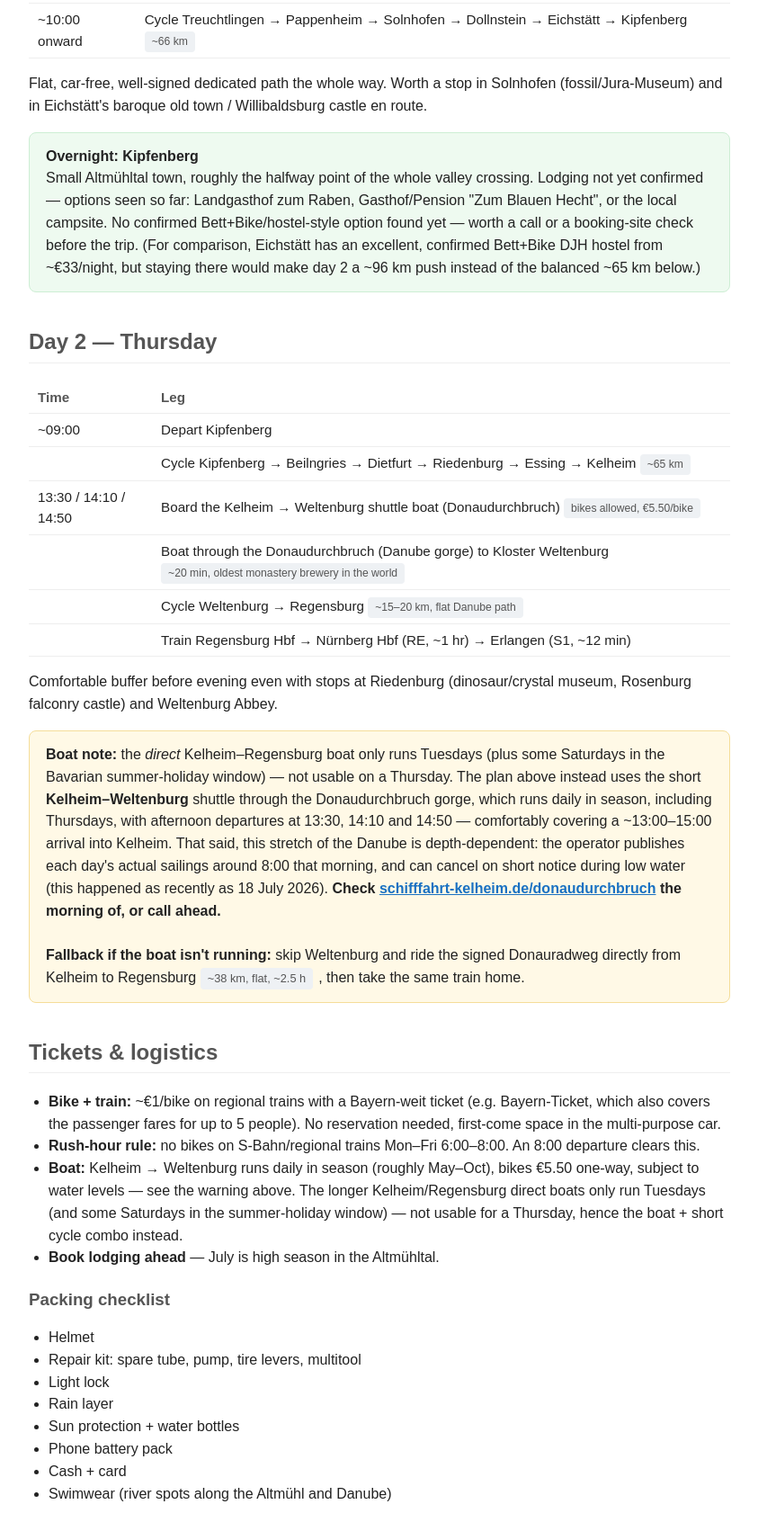
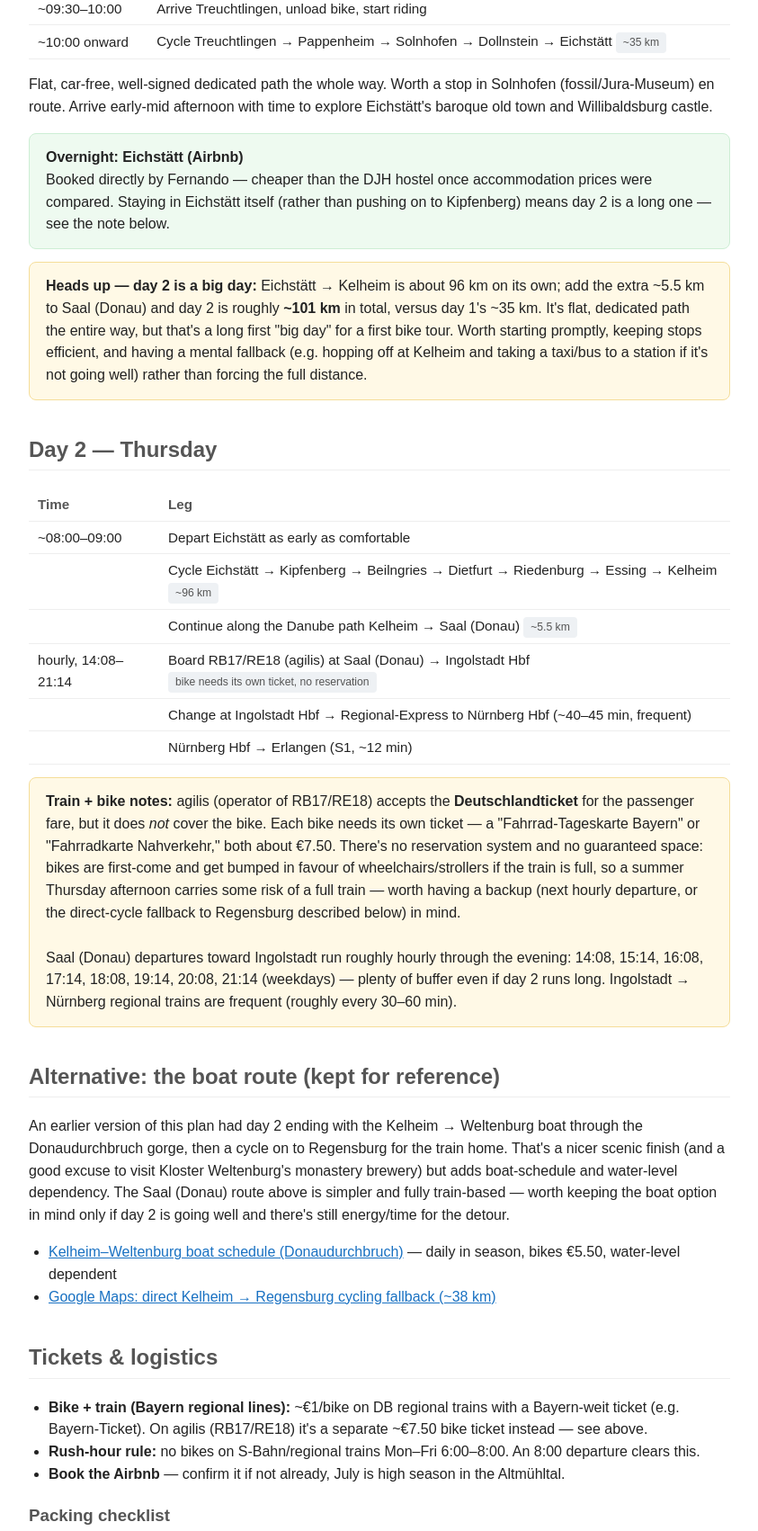
Before and after one commit to chrisrepo-gh/weekplan, a plain HTML site: page bike-tour/index.html in a window 1280 px wide. Shown: the part 528-2230 px from the top of the page at 90% size, without its empty margins (218-1061 px from the left). Drawn offline with Linux system fonts and the light colour scheme.

Commit message:
Change plan: Eichstatt Airbnb overnight, return via Saal (Donau) train instead of boat

```diff
--- a/bike-tour/index.html
+++ b/bike-tour/index.html
@@ -3,7 +3,7 @@
 <head>
 <meta charset="UTF-8">
 <meta name="viewport" content="width=device-width, initial-scale=1.0">
-<title>Altmühltal Bike Tour — Erlangen → Kipfenberg → Kelheim → Regensburg</title>
+<title>Altmühltal Bike Tour — Erlangen → Eichstätt → Kelheim → Ingolstadt</title>
 <style>
   body { font-family: sans-serif; margin: 20px auto; max-width: 780px; padding: 0 16px; line-height: 1.55; color: #222; }
   h1 { color: #333; margin-bottom: 4px; }
@@ -28,10 +28,10 @@
 <p class="backlink"><a href="../index.html">&larr; weekplan home</a></p>
 
 <h1>Altmühltal Bike Tour</h1>
-<p class="sub">Erlangen → Treuchtlingen → Kipfenberg → Kelheim → Regensburg → Erlangen · 2 days · normal fitness, first bike tour</p>
+<p class="sub">Erlangen → Treuchtlingen → Eichstätt → Kelheim → Saal (Donau) → Ingolstadt → Erlangen · 2 days · normal fitness, first bike tour</p>
 
 <div class="card">
-<strong>Plan at a glance:</strong> train out to Treuchtlingen, cycle the flat, dedicated Altmühltal-Radweg for two days with an overnight in Kipfenberg, finish the valley in Kelheim, cross the Danube gorge by boat to Kloster Weltenburg, cycle on to Regensburg, and train home. Point-to-point the whole way — no backtracking.
+<strong>Plan at a glance:</strong> train out to Treuchtlingen, cycle the flat, dedicated Altmühltal-Radweg to Eichstätt for an Airbnb overnight, then a long second day pushing all the way through the valley to Kelheim and on to Saal (Donau), where a regional train takes the bike straight to Ingolstadt for the connection home. Point-to-point the whole way — no backtracking, no boat.
 </div>
 
 <h2>Day 1 — Wednesday</h2>
@@ -40,39 +40,48 @@
 <tr><td>08:00</td><td>Erlangen → Nürnberg Hbf (S1, ~12 min)</td></tr>
 <tr><td>~08:30–09:00</td><td>Change at Nürnberg Hbf → Regional-Express to Treuchtlingen (~55–70 min)</td></tr>
 <tr><td>~09:30–10:00</td><td>Arrive Treuchtlingen, unload bike, start riding</td></tr>
-<tr><td>~10:00 onward</td><td>Cycle Treuchtlingen → Pappenheim → Solnhofen → Dollnstein → Eichstätt → Kipfenberg <span class="tag">~66 km</span></td></tr>
+<tr><td>~10:00 onward</td><td>Cycle Treuchtlingen → Pappenheim → Solnhofen → Dollnstein → Eichstätt <span class="tag">~35 km</span></td></tr>
 </table>
-<p>Flat, car-free, well-signed dedicated path the whole way. Worth a stop in Solnhofen (fossil/Jura-Museum) and in Eichstätt's baroque old town / Willibaldsburg castle en route.</p>
+<p>Flat, car-free, well-signed dedicated path the whole way. Worth a stop in Solnhofen (fossil/Jura-Museum) en route. Arrive early-mid afternoon with time to explore Eichstätt's baroque old town and Willibaldsburg castle.</p>
 
 <div class="card overnight">
-<strong>Overnight: Kipfenberg</strong><br>
-Small Altmühltal town, roughly the halfway point of the whole valley crossing. Lodging not yet confirmed — options seen so far: Landgasthof zum Raben, Gasthof/Pension "Zum Blauen Hecht", or the local campsite. No confirmed Bett+Bike/hostel-style option found yet — worth a call or a booking-site check before the trip. (For comparison, Eichstätt has an excellent, confirmed Bett+Bike DJH hostel from ~€33/night, but staying there would make day 2 a ~96 km push instead of the balanced ~65 km below.)
+<strong>Overnight: Eichstätt (Airbnb)</strong><br>
+Booked directly by Fernando — cheaper than the DJH hostel once accommodation prices were compared. Staying in Eichstätt itself (rather than pushing on to Kipfenberg) means day 2 is a long one — see the note below.
+</div>
+
+<div class="card warning">
+<strong>Heads up — day 2 is a big day:</strong> Eichstätt → Kelheim is about 96 km on its own; add the extra ~5.5 km to Saal (Donau) and day 2 is roughly <strong>~101 km</strong> in total, versus day 1's ~35 km. It's flat, dedicated path the entire way, but that's a long first "big day" for a first bike tour. Worth starting promptly, keeping stops efficient, and having a mental fallback (e.g. hopping off at Kelheim and taking a taxi/bus to a station if it's not going well) rather than forcing the full distance.
 </div>
 
 <h2>Day 2 — Thursday</h2>
 <table>
 <tr><th>Time</th><th>Leg</th></tr>
-<tr><td>~09:00</td><td>Depart Kipfenberg</td></tr>
-<tr><td></td><td>Cycle Kipfenberg → Beilngries → Dietfurt → Riedenburg → Essing → Kelheim <span class="tag">~65 km</span></td></tr>
-<tr><td>13:30 / 14:10 / 14:50</td><td>Board the Kelheim → Weltenburg shuttle boat (Donaudurchbruch) <span class="tag">bikes allowed, €5.50/bike</span></td></tr>
-<tr><td></td><td>Boat through the Donaudurchbruch (Danube gorge) to Kloster Weltenburg <span class="tag">~20 min, oldest monastery brewery in the world</span></td></tr>
-<tr><td></td><td>Cycle Weltenburg → Regensburg <span class="tag">~15–20 km, flat Danube path</span></td></tr>
-<tr><td></td><td>Train Regensburg Hbf → Nürnberg Hbf (RE, ~1 hr) → Erlangen (S1, ~12 min)</td></tr>
+<tr><td>~08:00–09:00</td><td>Depart Eichstätt as early as comfortable</td></tr>
+<tr><td></td><td>Cycle Eichstätt → Kipfenberg → Beilngries → Dietfurt → Riedenburg → Essing → Kelheim <span class="tag">~96 km</span></td></tr>
+<tr><td></td><td>Continue along the Danube path Kelheim → Saal (Donau) <span class="tag">~5.5 km</span></td></tr>
+<tr><td>hourly, 14:08–21:14</td><td>Board RB17/RE18 (agilis) at Saal (Donau) → Ingolstadt Hbf <span class="tag">bike needs its own ticket, no reservation</span></td></tr>
+<tr><td></td><td>Change at Ingolstadt Hbf → Regional-Express to Nürnberg Hbf (~40–45 min, frequent)</td></tr>
+<tr><td></td><td>Nürnberg Hbf → Erlangen (S1, ~12 min)</td></tr>
 </table>
-<p>Comfortable buffer before evening even with stops at Riedenburg (dinosaur/crystal museum, Rosenburg falconry castle) and Weltenburg Abbey.</p>
 
 <div class="card warning">
-<strong>Boat note:</strong> the <em>direct</em> Kelheim–Regensburg boat only runs Tuesdays (plus some Saturdays in the Bavarian summer-holiday window) — not usable on a Thursday. The plan above instead uses the short <strong>Kelheim–Weltenburg</strong> shuttle through the Donaudurchbruch gorge, which runs daily in season, including Thursdays, with afternoon departures at 13:30, 14:10 and 14:50 — comfortably covering a ~13:00–15:00 arrival into Kelheim. That said, this stretch of the Danube is depth-dependent: the operator publishes each day's actual sailings around 8:00 that morning, and can cancel on short notice during low water (this happened as recently as 18 July 2026). <strong>Check <a href="https://schifffahrt-kelheim.de/donaudurchbruch/" target="_blank">schifffahrt-kelheim.de/donaudurchbruch</a> the morning of, or call ahead.</strong>
+<strong>Train + bike notes:</strong> agilis (operator of RB17/RE18) accepts the <strong>Deutschlandticket</strong> for the passenger fare, but it does <em>not</em> cover the bike. Each bike needs its own ticket — a "Fahrrad-Tageskarte Bayern" or "Fahrradkarte Nahverkehr," both about €7.50. There's no reservation system and no guaranteed space: bikes are first-come and get bumped in favour of wheelchairs/strollers if the train is full, so a summer Thursday afternoon carries some risk of a full train — worth having a backup (next hourly departure, or the direct-cycle fallback to Regensburg described below) in mind.
 <br><br>
-<strong>Fallback if the boat isn't running:</strong> skip Weltenburg and ride the signed Donauradweg directly from Kelheim to Regensburg <span class="tag">~38 km, flat, ~2.5 h</span>, then take the same train home.
+Saal (Donau) departures toward Ingolstadt run roughly hourly through the evening: 14:08, 15:14, 16:08, 17:14, 18:08, 19:14, 20:08, 21:14 (weekdays) — plenty of buffer even if day 2 runs long. Ingolstadt → Nürnberg regional trains are frequent (roughly every 30–60 min).
 </div>
+
+<h2>Alternative: the boat route (kept for reference)</h2>
+<p>An earlier version of this plan had day 2 ending with the Kelheim → Weltenburg boat through the Donaudurchbruch gorge, then a cycle on to Regensburg for the train home. That's a nicer scenic finish (and a good excuse to visit Kloster Weltenburg's monastery brewery) but adds boat-schedule and water-level dependency. The Saal (Donau) route above is simpler and fully train-based — worth keeping the boat option in mind only if day 2 is going well and there's still energy/time for the detour.</p>
+<ul>
+<li><a href="https://schifffahrt-kelheim.de/donaudurchbruch/" target="_blank">Kelheim–Weltenburg boat schedule (Donaudurchbruch)</a> — daily in season, bikes €5.50, water-level dependent</li>
+<li><a href="https://www.google.com/maps/dir/?api=1&origin=Kelheim,+Germany&destination=Regensburg+Hbf,+Germany&travelmode=bicycling" target="_blank">Google Maps: direct Kelheim → Regensburg cycling fallback (~38 km)</a></li>
+</ul>
 
 <h2>Tickets &amp; logistics</h2>
 <ul>
-<li><strong>Bike + train:</strong> ~€1/bike on regional trains with a Bayern-weit ticket (e.g. Bayern-Ticket, which also covers the passenger fares for up to 5 people). No reservation needed, first-come space in the multi-purpose car.</li>
+<li><strong>Bike + train (Bayern regional lines):</strong> ~€1/bike on DB regional trains with a Bayern-weit ticket (e.g. Bayern-Ticket). On agilis (RB17/RE18) it's a separate ~€7.50 bike ticket instead — see above.</li>
 <li><strong>Rush-hour rule:</strong> no bikes on S-Bahn/regional trains Mon–Fri 6:00–8:00. An 8:00 departure clears this.</li>
-<li><strong>Boat:</strong> Kelheim → Weltenburg runs daily in season (roughly May–Oct), bikes €5.50 one-way, subject to water levels — see the warning above. The longer Kelheim/Regensburg direct boats only run Tuesdays (and some Saturdays in the summer-holiday window) — not usable for a Thursday, hence the boat + short cycle combo instead.</li>
-<li><strong>Book lodging ahead</strong> — July is high season in the Altmühltal.</li>
+<li><strong>Book the Airbnb</strong> — confirm it if not already, July is high season in the Altmühltal.</li>
 </ul>
 
 <h3>Packing checklist</h3>
@@ -93,18 +102,15 @@ Small Altmühltal town, roughly the halfway point of the whole valley crossing.
 <li><a href="https://www.komoot.com/tour/314469" target="_blank">Komoot: Eichstätt → Kipfenberg</a></li>
 <li><a href="https://www.komoot.com/tour/46532508" target="_blank">Komoot: Beilngries → Kipfenberg (ride reversed)</a></li>
 <li><a href="https://www.komoot.com/tour/44178944" target="_blank">Komoot: Beilngries → Kelheim</a></li>
-<li><a href="https://www.komoot.com/tour/927793019" target="_blank">Komoot: Weltenburg → Regensburg (Donauradtour Etappe 8)</a></li>
 <li><a href="https://www.komoot.com/collection/1579246/-altmuehltal-radweg" target="_blank">Komoot: full Altmühltal-Radweg collection</a></li>
-<li><a href="https://schifffahrt-kelheim.de/donaudurchbruch/" target="_blank">Kelheim–Weltenburg boat schedule (Donaudurchbruch)</a></li>
-<li><a href="https://www.google.com/maps/dir/?api=1&origin=Treuchtlingen,+Germany&destination=Kipfenberg,+Germany&waypoints=Eichst%C3%A4tt,+Germany&travelmode=bicycling" target="_blank">Google Maps: Day 1 cycling directions</a></li>
-<li><a href="https://www.google.com/maps/dir/?api=1&origin=Kipfenberg,+Germany&destination=Kelheim,+Germany&waypoints=Beilngries,+Germany|Dietfurt,+Germany|Riedenburg,+Germany|Essing,+Germany&travelmode=bicycling" target="_blank">Google Maps: Day 2 cycling directions</a></li>
-<li><a href="https://www.google.com/maps/dir/?api=1&origin=Kloster+Weltenburg,+Germany&destination=Regensburg+Hbf,+Germany&travelmode=bicycling" target="_blank">Google Maps: Weltenburg → Regensburg</a></li>
-<li><a href="https://www.google.com/maps/dir/?api=1&origin=Kelheim,+Germany&destination=Regensburg+Hbf,+Germany&travelmode=bicycling" target="_blank">Google Maps: fallback direct Kelheim → Regensburg</a></li>
+<li><a href="https://www.agilis.de/wp-content/uploads/2023/06/RB17_RE18_Regensburg-Ingolstadt.pdf" target="_blank">RB17/RE18 Regensburg–Ingolstadt timetable (agilis, PDF)</a></li>
+<li><a href="https://www.google.com/maps/dir/?api=1&origin=Treuchtlingen,+Germany&destination=Eichst%C3%A4tt,+Germany&travelmode=bicycling" target="_blank">Google Maps: Day 1 cycling directions</a></li>
+<li><a href="https://www.google.com/maps/dir/?api=1&origin=Eichst%C3%A4tt,+Germany&destination=Saal+(Donau),+Germany&waypoints=Kipfenberg,+Germany|Beilngries,+Germany|Dietfurt,+Germany|Riedenburg,+Germany|Essing,+Germany|Kelheim,+Germany&travelmode=bicycling" target="_blank">Google Maps: Day 2 cycling directions (Eichstätt → Saal (Donau))</a></li>
 </ul>
-<p>Best on-the-day navigation: <a href="https://www.komoot.com/plan" target="_blank">komoot.com/plan</a> — drop waypoints Treuchtlingen → Eichstätt → Kipfenberg → Beilngries → Dietfurt → Riedenburg → Essing → Kelheim and it auto-snaps to the signed Altmühltal-Radweg with offline maps, turn-by-turn and elevation.</p>
+<p>Best on-the-day navigation: <a href="https://www.komoot.com/plan" target="_blank">komoot.com/plan</a> — drop waypoints Treuchtlingen → Eichstätt → Kipfenberg → Beilngries → Dietfurt → Riedenburg → Essing → Kelheim → Saal (Donau) and it auto-snaps to the signed Altmühltal-Radweg / Donauradweg with offline maps, turn-by-turn and elevation.</p>
 
 <footer>
-Bike tour plan for Fernando · train/schedule details approximate — verify in DB Navigator and the boat operator's site closer to the date. Not connected to the weekly activity generator in the repo root.
+Bike tour plan for Fernando · train/schedule details approximate — verify in DB Navigator and the agilis site closer to the date. Not connected to the weekly activity generator in the repo root.
 </footer>
 
 </body>
```
